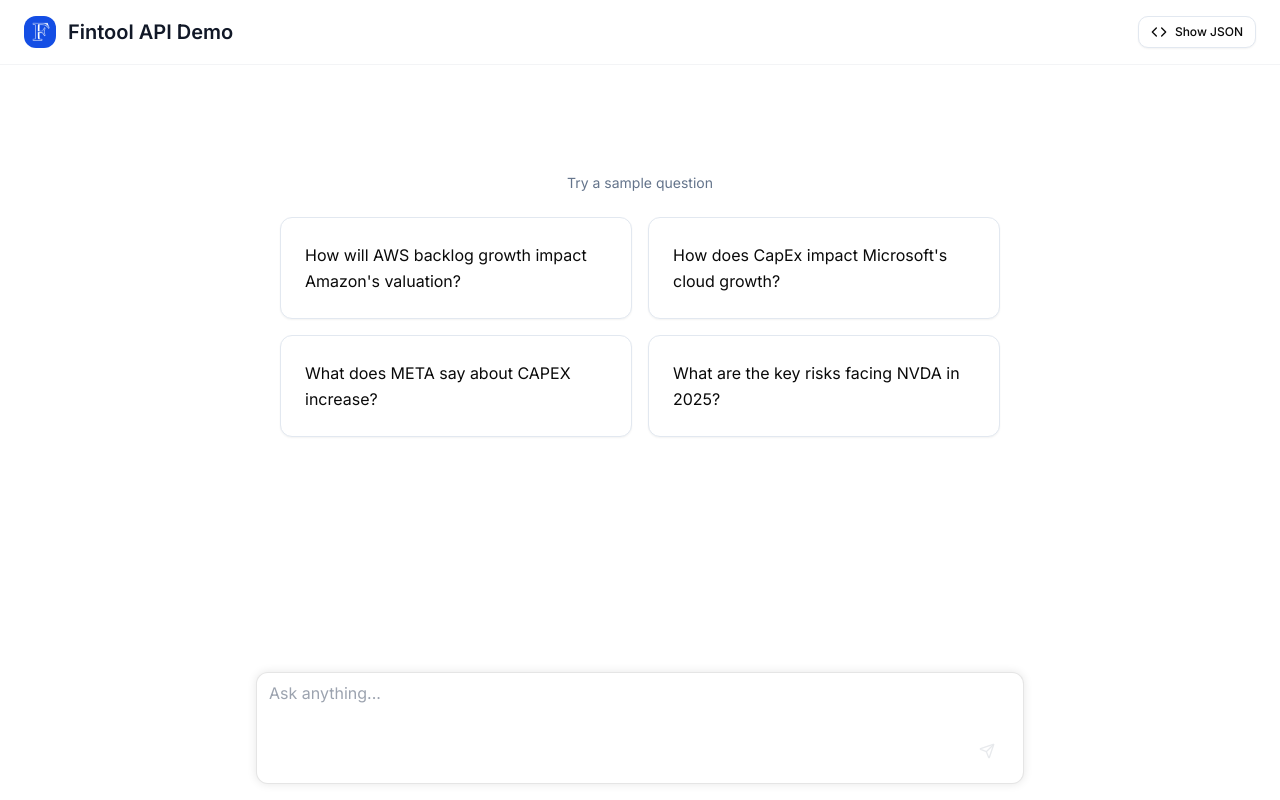
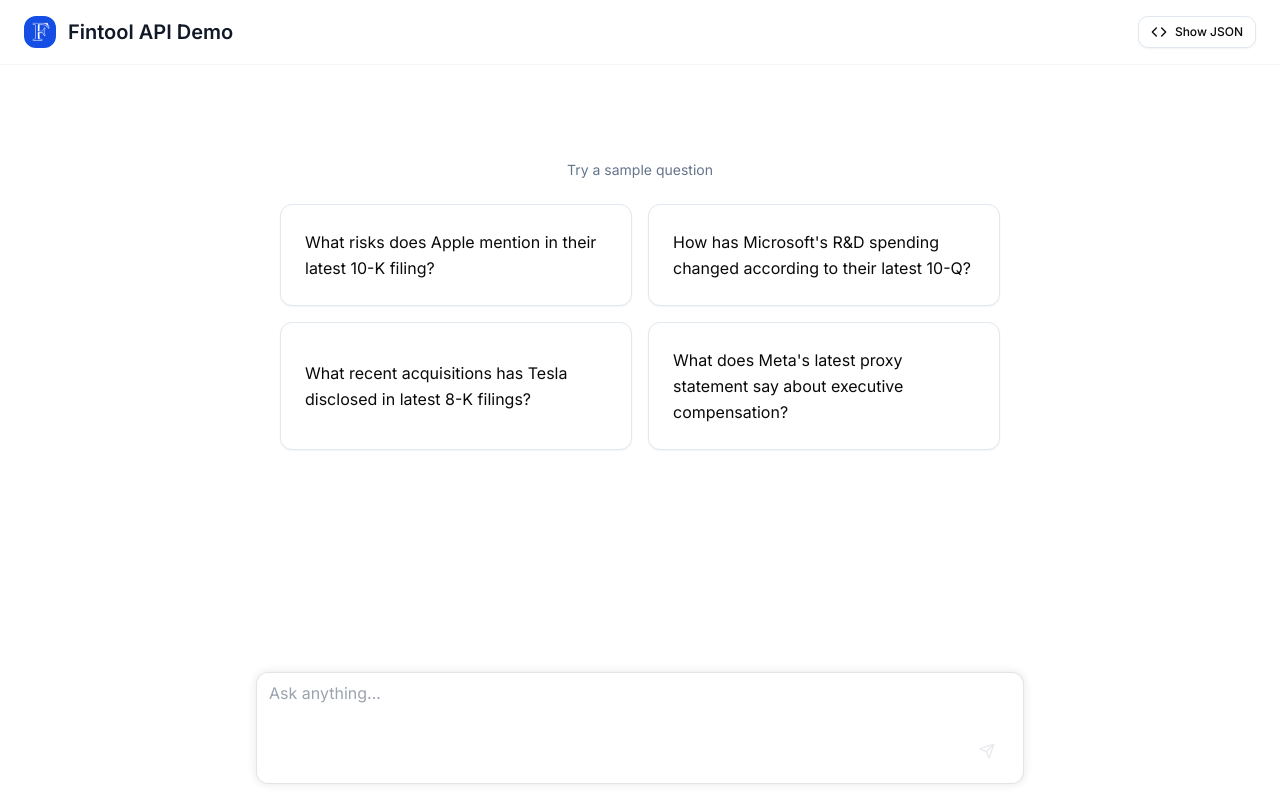
Before and after one commit to blocktoolhq/next-fintool-app, a Next.js app: page / in a window 1280 px wide. Built offline with nearby package versions, Linux system fonts and the light colour scheme.

Commit message:
updated prompts

```diff
--- a/app/page.tsx
+++ b/app/page.tsx
@@ -351,10 +351,10 @@
 
 // Sample questions based on Fintool.com examples
 const SAMPLE_QUESTIONS = [
-  "How will AWS backlog growth impact Amazon's valuation?",
-  "How does CapEx impact Microsoft's cloud growth?",
-  "What does META say about CAPEX increase?",
-  "What are the key risks facing NVDA in 2025?"
+  "What risks does Apple mention in their latest 10-K filing?",
+  "How has Microsoft's R&D spending changed according to their latest 10-Q?",
+  "What recent acquisitions has Tesla disclosed in latest 8-K filings?",
+  "What does Meta's latest proxy statement say about executive compensation?"
 ];
 
 // Sample question component
```
